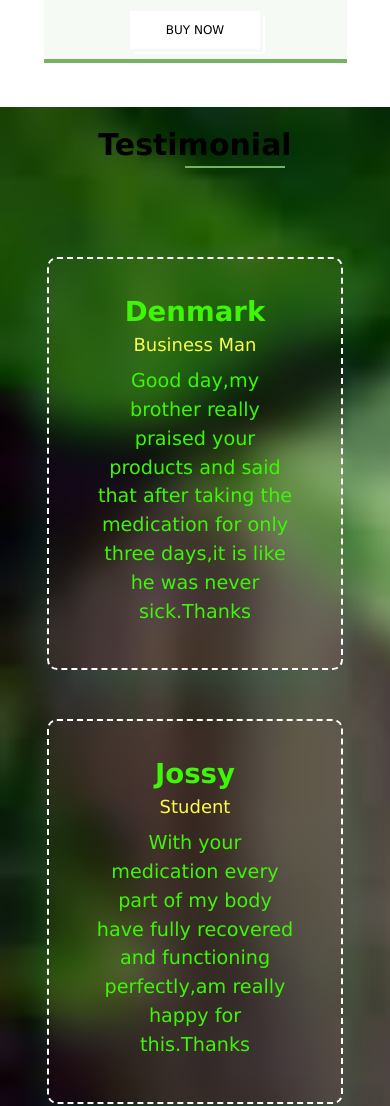
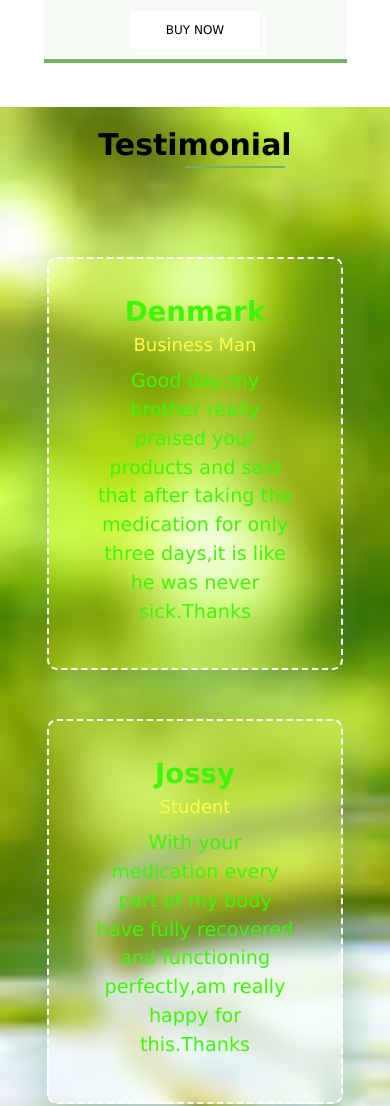
Before and after one commit to Oluwabukola77/Ayurveda-herbs, a plain HTML site: page index.html in a window 390 px wide. Shown: the part 5743-6849 px from the top of the page. Drawn offline with nearby package versions, Linux system fonts and the light colour scheme.

Commit message:
sixth change

```diff
--- a/assets/css/herbP.css
+++ b/assets/css/herbP.css
@@ -349,7 +349,7 @@ header .bx-menu{
 }
 .testimonial{
     padding: 4% 6%;
-    background-image: url(/assets/img/herb7.jpg);
+    background-image: url(/assets/img/herb\ tea3.jpg);
     background-size: cover;
     min-height: 100vh;
 }
@@ -637,6 +637,8 @@ footer .bottom p{
         font-size: 1.5rem;
     }
     .testimonial{
+        background-image: url(/assets/img/herb\ tea3.jpg);
+        background-size: cover;
         min-height: 100vh;
     }
     .testimonial .box-container .box{
```
